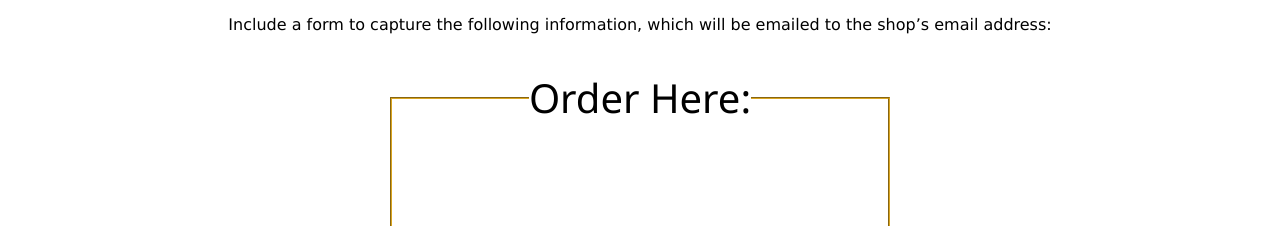
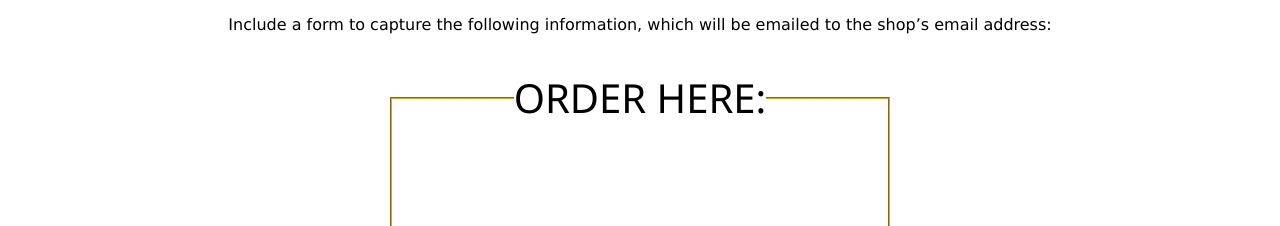
Before and after one commit to MaxWadey/cakeshop_td, a plain HTML site: page contact.html in a window 1280 px wide. Shown: the part 574-800 px from the top of the page. Drawn offline with Linux system fonts and the light colour scheme.

Commit message:
caps change

```diff
--- a/contact.html
+++ b/contact.html
@@ -26,7 +26,7 @@
             <form action="/endpoint.php">
                 <fieldset>
                     <br><br><br><br><br><br>
-                    <legend>Order Here:</legend>
+                    <legend>ORDER HERE:</legend>
                     <label for="type_cake">Name:</label>
                     <input type="text" id="type_cake" placeholder=""><br><br>
                     <label for="type_flavour">Email:</label>
```
Also changed, not shown: products.html (+1 -1 lines).
